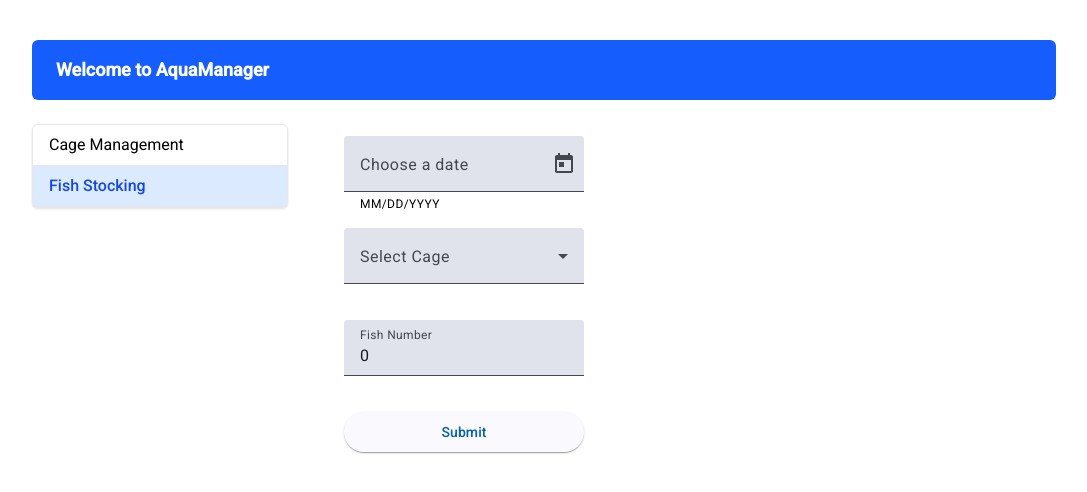
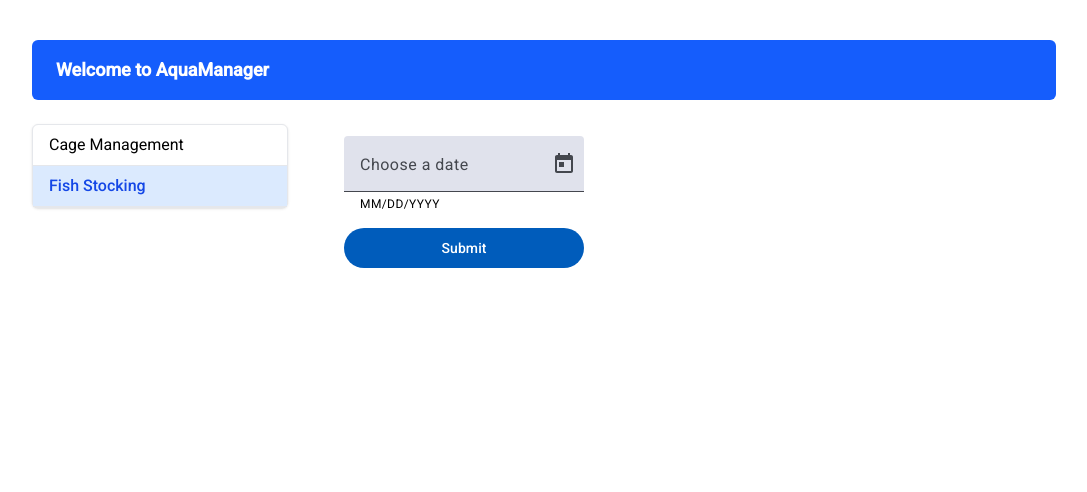
Before and after one commit to mariosmorfo/aquaManager-project, an Angular app: page /fish-stocking in a window 1280 px wide. Shown: the top 492 px of the page, without its empty margins (96-1183 px from the left). Built offline with nearby package versions, Linux system fonts and the light colour scheme.

Commit message:
refactor: change the ui using a dynamic table

```diff
--- a/src/app/components/fish-stocking/fish-stocking.html
+++ b/src/app/components/fish-stocking/fish-stocking.html
@@ -1,27 +1,29 @@
-<div class=" flex flex-col gap-4">
+<div class="flex flex-col gap-4">
   <mat-form-field>
     <mat-label>Choose a date</mat-label>
-  <input matInput [matDatepicker]="picker"  [(ngModel)]="selectedDate" name="selectedDate">
-  <mat-hint>MM/DD/YYYY</mat-hint>
+    <input matInput [matDatepicker]="picker" [(ngModel)]="selectedDate" name="selectedDate">
     <mat-datepicker-toggle matIconSuffix [for]="picker"></mat-datepicker-toggle>
     <mat-datepicker #picker></mat-datepicker>
+    <mat-hint>MM/DD/YYYY</mat-hint>
   </mat-form-field>
 
-<mat-form-field class="">
-  <mat-label>Select Cage</mat-label>
-    <mat-select [(value)]="selectedCages">
-      <mat-option *ngFor="let cage of cages" [value]="cage">
-        {{ cage }}
-      </mat-option>
-    </mat-select>
-</mat-form-field>
 
-<mat-form-field class="Fish Number">
-  <mat-label>Fish Number</mat-label>
-  <input matInput type="number" [formControl]="showFishNumber">
-</mat-form-field>
- <button mat-raised-button color="primary" (click)="printStockingData()">Submit</button>
+  <table mat-table [dataSource]="cageStockingData" class="mat-elevation-z8" *ngIf="selectedDate">
+    <ng-container matColumnDef="cage">
+      <th mat-header-cell *matHeaderCellDef>Cage</th>
+      <td mat-cell *matCellDef="let element">{{ element.cage }}</td>
+    </ng-container>
+    <ng-container matColumnDef="fishNumber">
+      <th mat-header-cell *matHeaderCellDef>Fish No</th>
+      <td mat-cell *matCellDef="let element; let i = index">
+        <input matInput type="number" [(ngModel)]="element.fishNumber">
+      </td>
+    </ng-container>
+
+    <tr mat-header-row *matHeaderRowDef="displayedColumns"></tr>
+    <tr mat-row *matRowDef="let row; columns: displayedColumns;"></tr>
+  </table>
 
 
-
+  <button mat-flat-button color="primary" (click)="submitStocking()">Submit</button>
 </div>
```
Lines whose indentation alone changed are shown as unchanged.
